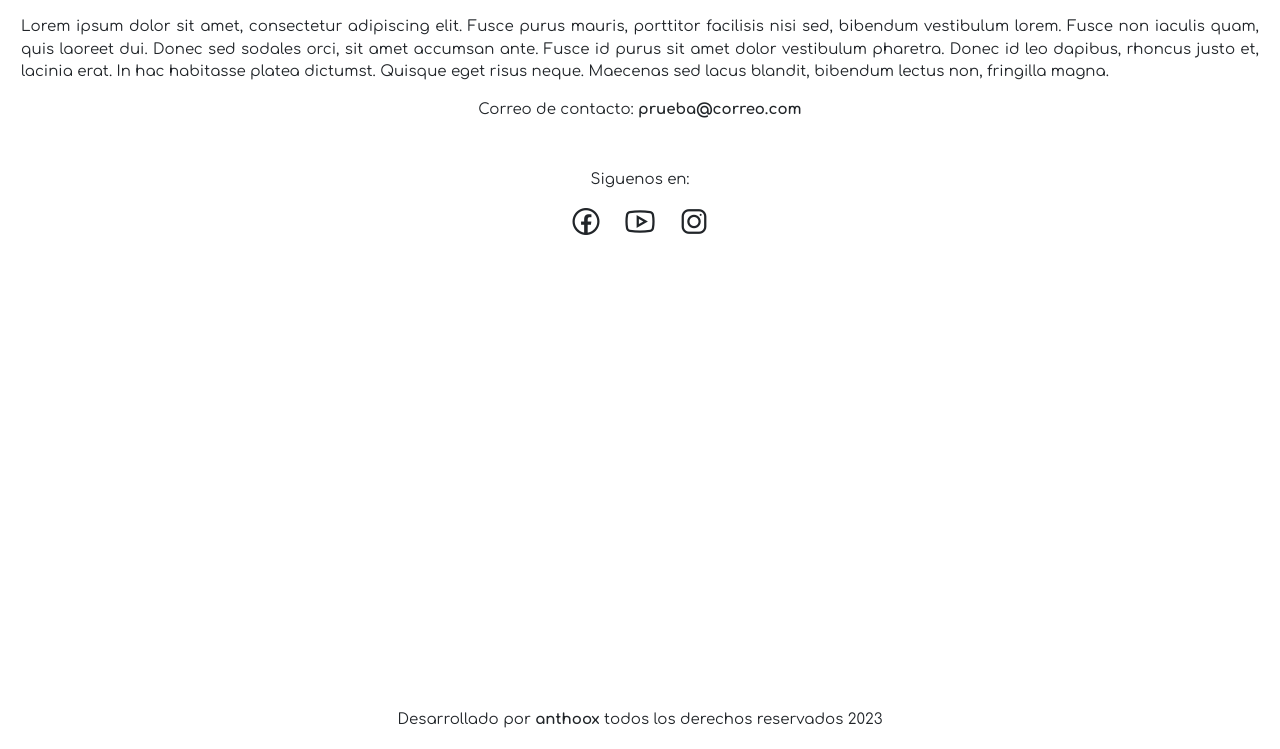
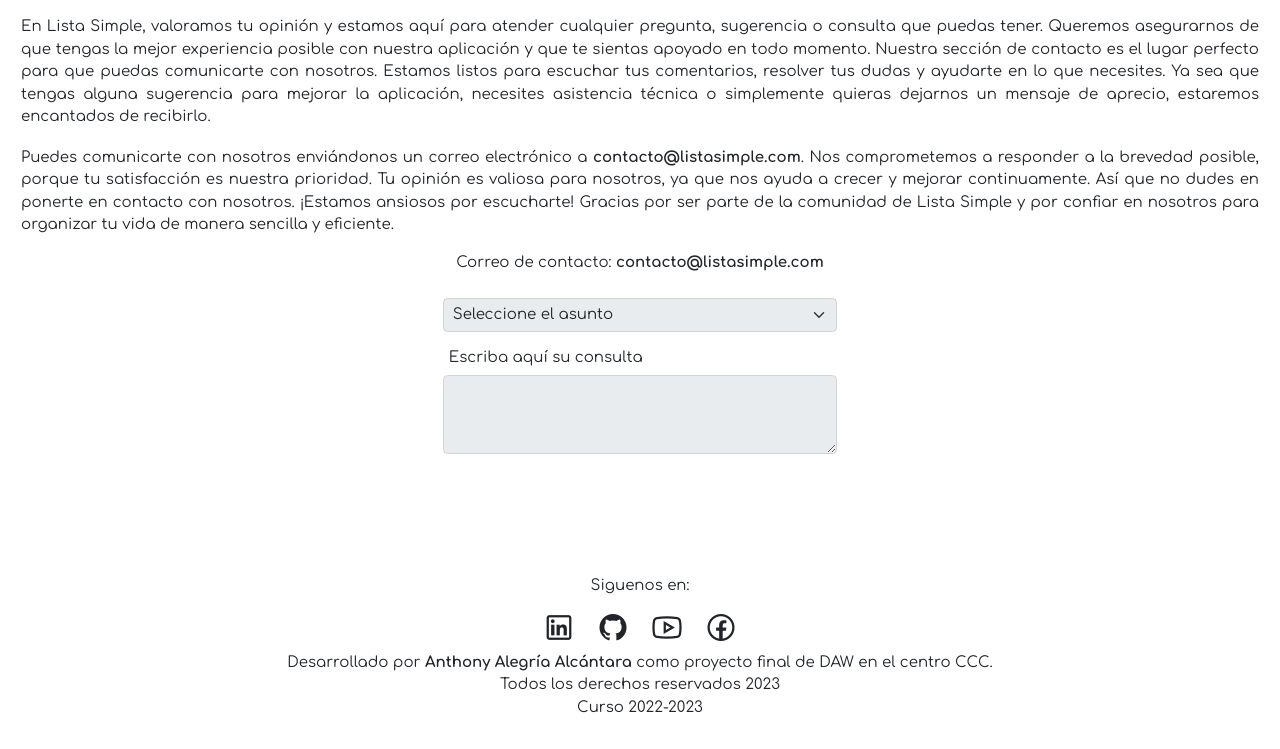
Before and after one commit to anthoox/proyecto_final, a PHP site: page /proyecto/views/users/contact.php in a window 1280 px wide. Shown: the part 51-800 px from the top of the page. Run offline with PHP 8.4, Linux system fonts and the light colour scheme.

Commit message:
Contacto.php

```diff
--- a/dev/mvc/views/users/contact.php
+++ b/dev/mvc/views/users/contact.php
@@ -35,18 +35,48 @@
     </header>
     <main class="mt-3 container-xxl d-flex flex-column  p-0 main__trash">
         <section class="d-flex justify-content-between flex-column align-items-center m-0 p-2 pt-0">
-            <p class="p-1 fs-5 parraf__contact--justify">Lorem ipsum dolor sit amet, consectetur adipiscing elit. Fusce purus mauris, porttitor facilisis nisi sed, bibendum vestibulum lorem. Fusce non iaculis quam, quis laoreet dui. Donec sed sodales orci, sit amet accumsan ante. Fusce id purus sit amet dolor vestibulum pharetra. Donec id leo dapibus, rhoncus justo et, lacinia erat. In hac habitasse platea dictumst. Quisque eget risus neque. Maecenas sed lacus blandit, bibendum lectus non, fringilla magna.</p>
-            <p class="fs-5 text-left">Correo de contacto: <span class="fw-bolder fs-5">prueba@correo.com</span></p>
-            <p class="mt-5 fs-5 text-left">Siguenos en:</p>
-            <div class="d-flex justify-content-center  ">
-                <i class="me-4 la-3x lab la-facebook"></i>
-                <i class="la-3x lab la-youtube"></i>
-                <i class="ms-4 la-3x lab la-instagram"></i>
-            </div>
+            <p class="p-1 fs-5 parraf__contact--justify">En Lista Simple, valoramos tu opinión y estamos aquí para atender cualquier pregunta, sugerencia o consulta que puedas tener. Queremos asegurarnos de que tengas la mejor experiencia posible con nuestra aplicación y que te sientas apoyado en todo momento.
+
+Nuestra sección de contacto es el lugar perfecto para que puedas comunicarte con nosotros. Estamos listos para escuchar tus comentarios, resolver tus dudas y ayudarte en lo que necesites. Ya sea que tengas alguna sugerencia para mejorar la aplicación, necesites asistencia técnica o simplemente quieras dejarnos un mensaje de aprecio, estaremos encantados de recibirlo.
+
+</p>
+<p class="p-1 fs-5 parraf__contact--justify">Puedes comunicarte con nosotros enviándonos un correo electrónico a <span class="fw-bolder fs-5">contacto@listasimple.com</span>. Nos comprometemos a responder a la brevedad posible, porque tu satisfacción es nuestra prioridad.
+
+Tu opinión es valiosa para nosotros, ya que nos ayuda a crecer y mejorar continuamente. Así que no dudes en ponerte en contacto con nosotros. ¡Estamos ansiosos por escucharte!
+
+Gracias por ser parte de la comunidad de Lista Simple y por confiar en nosotros para organizar tu vida de manera sencilla y eficiente.</p>
+            <p class="fs-5 text-left">Correo de contacto: <span class="fw-bolder fs-5">contacto@listasimple.com</span></p>
+            <form class="mt-3 row d-flex align-items-center justify-content-center">
+                <div class="col-11 ">
+                    <select class=" mb-3 form-select fs-5" aria-label="Default select example" disabled>
+                        <option selected>Seleccione el asunto</option>
+                        <option class="fs-5" value="1">Consulta</option>
+                        <option class="fs-5" value="2">Comentarios</option>
+                        <option class="fs-5" value="3">Reclamación</option>
+                        <option class="fs-5" value="3">Otros</option>
+                    </select>
+                </div>
+                <div class="mt-1 col-11 fs-5 mb-3">
+                    <label for="exampleFormControlTextarea1" class="ms-2 p-0 m-0 mb-2 fs-5 form-label">Escriba aquí su consulta</label>
+                    <textarea class=" fs-5 form-control" id="exampleFormControlTextarea1" rows="3" disabled></textarea>
+                </div>
+            </form>
+
+
         </section>
     </main>
     <footer class="">
-        <p class="position-absolute bottom-0 start-50 translate-middle-x text-center p-2 fs-5 w-100">Desarrollado por <span class="fs-5 fw-bold">anthoox</span> todos los derechos reservados 2023</p>
+        <p class="fs-5 text-center">Siguenos en:</p>
+        <div class="d-flex justify-content-center  ">
+            <i class="me-4 lab la-3x la-linkedin"></i>
+            <i class="me-4 lab la-3x la-github"></i>
+
+            <i class="la-3x lab la-youtube"></i>
+            <i class="ms-4 la-3x lab la-facebook"></i>
+        </div>
+        <p class="text-center p-2 fs-5 w-100">Desarrollado por <span class="fs-5 fw-bold">Anthony Alegría Alcántara</span> como proyecto final de DAW en el centro CCC.<br> Todos los derechos reservados 2023 <br>
+        Curso 2022-2023</p>
+
     </footer>
 </body>
 
```
